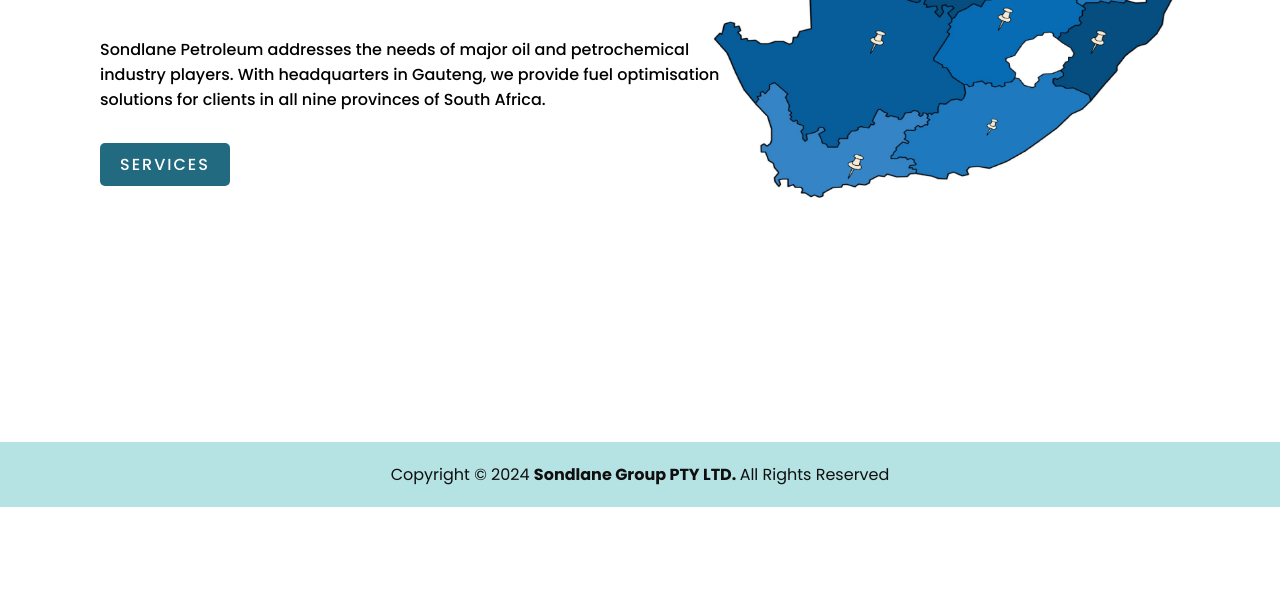
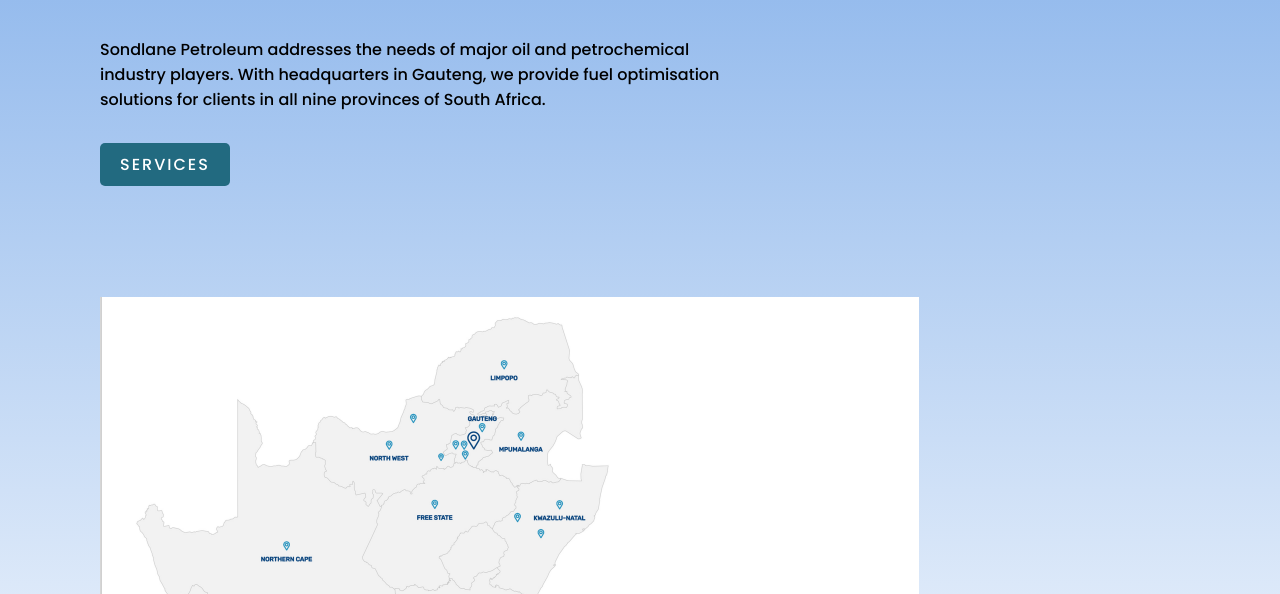
Before and after one commit to MrMabuzaKK/sondlane-pet, a plain HTML site: page about.html in a window 1280 px wide. Shown: the part 358-952 px from the top of the page. Before the commit the page ends 865 px from the top, so only its background shows below. Drawn offline with Linux system fonts and the light colour scheme.

Commit message:
Add files via upload

```diff
--- a/about.html
+++ b/about.html
@@ -37,10 +37,17 @@
              solutions for clients in all nine provinces of South Africa.</p>
           <a href="services.html" class="info-btn">Services</a>
         </div>
+
       </div>
 
-    </section>
 
+    <div class="content">
+      <div class="info">
+    <img src="./img/okay.png" id="img">
+
+      </div>
+
+    </div>
 
 
     <footer>
@@ -53,3 +60,10 @@
 
   </body>
 </html>
+
+<script>
+  window.onresize = function() {
+    var containerWidth = document.getElementById('img').parentElement.clientWidth;
+    document.getElementById('img').style.width = containerWidth + 'px';
+  }
+</script>
--- a/astyle.css
+++ b/astyle.css
@@ -14,7 +14,7 @@
   display: flex;
   flex-direction: column;
   justify-content: flex-start;
-  background-image: url(img/map.png);
+  background: linear-gradient(rgb(108, 161, 230), white);
   background-size: cover;
   background-position: center;
 }
--- a/chemicals.css
+++ b/chemicals.css
@@ -14,7 +14,7 @@
   display: flex;
   flex-direction: column;
   justify-content: flex-start;
-  background-color: white;
+  background: linear-gradient(white,rgb(87, 169, 224));
   background-size: cover;
   background-position: center;
 }
--- a/cstyle.css
+++ b/cstyle.css
@@ -16,7 +16,7 @@
   display: flex;
   flex-direction: column;
   justify-content: flex-start;
-  background: url(bg.jpg)no-repeat;
+  background: linear-gradient(white,rgb(87, 169, 224));
   background-size: cover;
   background-position: center;
 }
--- a/infrastructure.css
+++ b/infrastructure.css
@@ -14,7 +14,7 @@
   display: flex;
   flex-direction: column;
   justify-content: flex-start;
-  background-color: white;
+  background: linear-gradient(white,rgb(87, 169, 224));
   background-size: cover;
   background-position: center;
 }
--- a/logistics.css
+++ b/logistics.css
@@ -14,7 +14,7 @@
   display: flex;
   flex-direction: column;
   justify-content: flex-start;
-  background-color: white;
+  background: linear-gradient(white,rgb(87, 169, 224));
   background-size: cover;
   background-position: center;
 }
--- a/lubricants.css
+++ b/lubricants.css
@@ -14,7 +14,7 @@
   display: flex;
   flex-direction: column;
   justify-content: flex-start;
-  background-color: white;
+  background: linear-gradient(white,rgb(87, 169, 224));
   background-size: cover;
   background-position: center;
 }
--- a/petroleum.css
+++ b/petroleum.css
@@ -14,7 +14,7 @@
   display: flex;
   flex-direction: column;
   justify-content: flex-start;
-  background-color: white;
+  background: linear-gradient(white,rgb(87, 169, 224));
   background-size: cover;
   background-position: center;
 }
--- a/retail.css
+++ b/retail.css
@@ -14,7 +14,7 @@
   display: flex;
   flex-direction: column;
   justify-content: flex-start;
-  background-color: white;
+  background: linear-gradient(white,rgb(87, 169, 224));
   background-size: cover;
   background-position: center;
 }
--- a/sstyle.css
+++ b/sstyle.css
@@ -16,7 +16,7 @@
   display: flex;
   flex-direction: column;
   justify-content: flex-start;
-  background: url(bg.jpg)no-repeat;
+  background: linear-gradient(white,rgb(87, 169, 224));
   background-size: cover;
   background-position: center;
 }
--- a/style.css
+++ b/style.css
@@ -16,7 +16,7 @@
   justify-content: flex-start;
   background-size: cover;
   background-position: center;
-  background: url(img/pexels-ekaterinabelinskaya-4744709.jpg);
+  background: linear-gradient(white,rgb(87, 169, 224));
 
 
 }
```
Also changed, not shown: contact.html (+3 -2 lines), img/okay.png (added).
